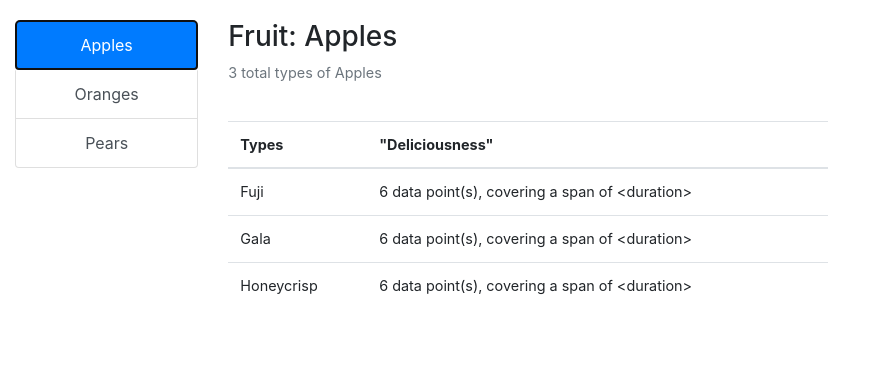
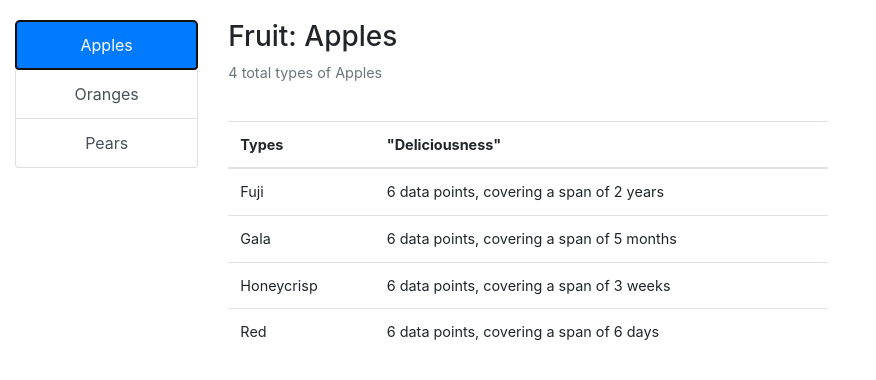
Before and after one commit to bhaumin/fruit-trends-app, a React (Create React App) app: page / in a window 1280 px wide. Both pictures are taken after a click on the button "Apples". Shown: the top 380 px of the page, without its empty margins (0-876 px from the left). Built offline with nearby package versions, Linux system fonts and the light colour scheme.

Commit message:
Added duration span logic in FruitTypeList

```diff
--- a/package.json
+++ b/package.json
@@ -3,6 +3,7 @@
   "version": "0.1.0",
   "private": true,
   "dependencies": {
+    "moment": "^2.24.0",
     "react": "^16.9.0",
     "react-dom": "^16.9.0",
     "react-scripts": "3.1.1"
--- a/src/Components/FruitTypeChart.js
+++ b/src/Components/FruitTypeChart.js
@@ -21,18 +21,20 @@ const FruitTypeChart = props => {
     axisY: {
       title: "level of deliciousness",
       includeZero: false,
-      suffix: ""
+      suffix: "",
+      interval: 1,
     },
     axisX: {
       title: "time",
-      valueFormatString: "YYYY-MM",
+      valueFormatString: "MMM YYYY",
       prefix: "",
-      interval: 1
+      interval: 1,
+      intervalType: "month",
     },
     data: [{
       type: "line",
       // xValueType: "dateTime",
-      xValueFormatString: "YYYY-MM",
+      xValueFormatString: "MMM YYYY",
       toolTipContent: "Time {x}: {y}",
       dataPoints: currentFruitTypeDeliciousness
     }]
--- a/src/Components/FruitTypeList.js
+++ b/src/Components/FruitTypeList.js
@@ -1,4 +1,5 @@
 import React from 'react';
+import moment from 'moment';
 
 const FruitTypeList = props => {
   const { fruit, currentFruitType, deliciousnessData, handleClick } = props;
@@ -6,7 +7,59 @@ const FruitTypeList = props => {
   const getClassesToUse = (fruitType) => {
     const selectedRowClasses = [ "table-primary" ];
     return fruitType === currentFruitType ? selectedRowClasses.join(" ") : "";
-  }
+  };
+
+  const getDuration = (data) => {
+    let durationCount = 0;
+    let durationType = null;
+
+    if (data && data.length > 0) {
+      const firstDate = moment(data[0].x);
+      const lastDate = moment(data[data.length - 1].x);
+      const diff = lastDate.diff(firstDate);
+      const dur = moment.duration(diff);
+
+      if (dur.asYears() >= 1) {
+        durationCount = Math.floor(dur.asYears());
+        durationType = "year";
+      } else if (dur.asMonths() >= 1) {
+        durationCount = Math.floor(dur.asMonths());
+        durationType = "month";
+      } else if (dur.asWeeks() >= 1) {
+        durationCount = Math.floor(dur.asWeeks());
+        durationType = "week";
+      } else {
+        durationCount = Math.floor(dur.asDays());
+        durationType = "day";
+      }
+
+      durationCount++;
+
+      if (durationCount > 1) {
+        durationType += "s";
+      }
+    }
+
+    return {durationCount, durationType};
+  };
+
+  const getRowText = (data) => {
+    if (!data) {
+      return "";
+    }
+
+    const dataPointsText = data.length > 0 ? "data points" : "data point";
+    let rowText = `${data.length} ${dataPointsText}`;
+
+    const {durationCount, durationType} = getDuration(data);
+
+    if (durationType) {
+      rowText += `, covering a span of ${durationCount} ${durationType}`
+    }
+
+    return rowText;
+  };
+
 
   return (
     <div className="fruit-types-table-container">
@@ -25,7 +78,10 @@ const FruitTypeList = props => {
             <tr key={fruitType} className={getClassesToUse(fruitType)} onClick={() => handleClick(fruitType)}>
               <td>{fruitType}</td>
               {deliciousnessData && deliciousnessData.hasOwnProperty(fruitType) ? (
-                <td>{props.deliciousnessData[fruitType].length} data point(s), covering a span of &lt;duration&gt;</td>
+                <td>
+                  {/* {deliciousnessData[fruitType].length} data point(s), covering a span of &lt;duration&gt; */}
+                  {getRowText(deliciousnessData[fruitType])}
+                </td>
               ) : (
                 <td>No data points</td>
               )}
--- a/src/Utils/ajax.js
+++ b/src/Utils/ajax.js
@@ -1,23 +1,20 @@
 // This component can query the backend instead when necessary
 
 const fruits = [
-  { id: 1, name: "Apples", types: [ "Fuji", "Gala", "Honeycrisp" ] },
+  { id: 1, name: "Apples", types: [ "Fuji", "Gala", "Honeycrisp", "Red" ] },
   { id: 2, name: "Oranges", types: [ "Navel", "Mandarin", "Cuties" ] },
   { id: 3, name: "Pears", types: [ "White", "Brown" ] },
 ];
 
-
-// We could've included the following with the main fruits array.
-// But, since datapoints could be big for some fruits, we plan
-// for it being made available separately for each fruit
 const fruitTypesDeliciousness = {
   "1": {
-    "Fuji": [{ x: new Date(2019, 1), y: 2.0}, { x: new Date(2019, 2), y: 5.0}, { x: new Date(2019, 3), y: 4.0}, { x: new Date(2019, 4), y: 3.0}, { x: new Date(2019, 5), y: 1.0}, { x: new Date(2019, 6), y: 5.0},],
-    "Gala": [{ x: new Date(2019, 1), y: 5.0}, { x: new Date(2019, 2), y: 4.0}, { x: new Date(2019, 3), y: 4.0}, { x: new Date(2019, 4), y: 3.0}, { x: new Date(2019, 5), y: 4.0}, { x: new Date(2019, 6), y: 5.0},],
-    "Honeycrisp": [{ x: new Date(2019, 1), y: 2.0}, { x: new Date(2019, 2), y: 1.0}, { x: new Date(2019, 3), y: 3.0}, { x: new Date(2019, 4), y: 1.0}, { x: new Date(2019, 5), y: 2.0}, { x: new Date(2019, 6), y: 1.0},],
+    "Fuji": [{ x: new Date(2018, 3), y: 2.0}, { x: new Date(2018, 6), y: 5.0}, { x: new Date(2018, 9), y: 4.0}, { x: new Date(2019, 0), y: 3.0}, { x: new Date(2019, 3), y: 1.0}, { x: new Date(2019, 6), y: 4.0}, ],
+    "Gala": [{ x: new Date(2019, 1), y: 5.0}, { x: new Date(2019, 2), y: 4.0}, { x: new Date(2019, 3), y: 4.0}, { x: new Date(2019, 4), y: 3.0}, { x: new Date(2019, 5), y: 4.0}, { x: new Date(2019, 6), y: 5.0}, ],
+    "Honeycrisp": [{ x: new Date(2019, 1, 1), y: 2.0}, { x: new Date(2019, 1, 4), y: 1.0}, { x: new Date(2019, 1, 7), y: 3.0}, { x: new Date(2019, 1, 10), y: 1.0}, { x: new Date(2019, 1, 13), y: 2.0}, { x: new Date(2019, 1, 16), y: 1.0}, ],
+    "Red": [{ x: new Date(2019, 1, 1), y: 2.0}, { x: new Date(2019, 1, 2), y: 1.0}, { x: new Date(2019, 1, 3), y: 3.0}, { x: new Date(2019, 1, 4), y: 1.0}, { x: new Date(2019, 1, 5), y: 2.0}, { x: new Date(2019, 1, 6), y: 1.0}, ],
   },
   "2": {
-    "Navel": [],
+    "Navel": [{ x: new Date(2019, 3, 1), y: 2.0}, { x: new Date(2019, 3, 2), y: 3.0}, ],
     "Mandarin": [],
     "Cuties": [],
   },
```
Also changed, not shown: 1 other file (tests, documents, lock files or other folders).
